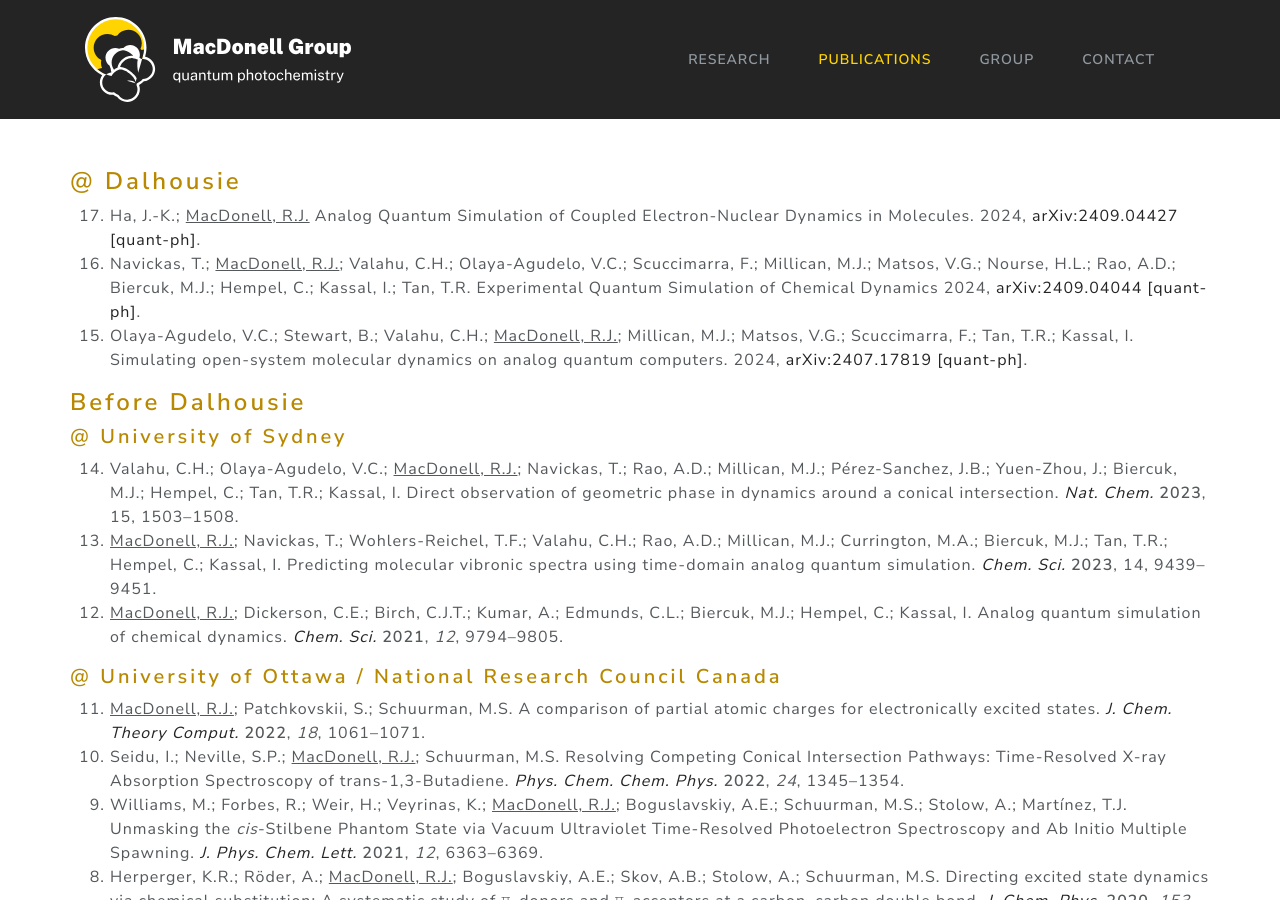
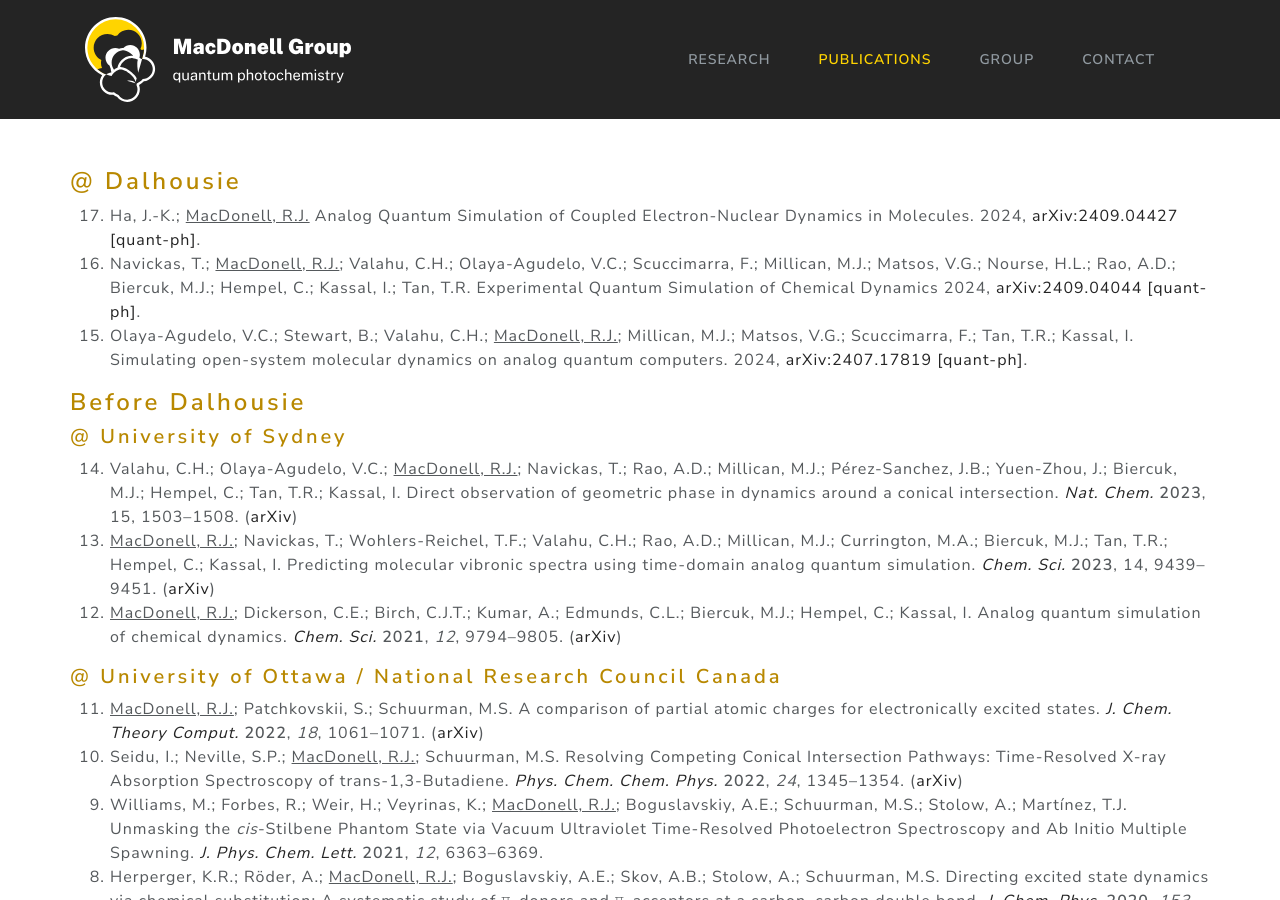
Before and after one commit to macdonell-group/macdonell-group.github.io, a Jekyll site: the page built from publications.md, in a window 1280 px wide and 900 px high. Built offline with Jekyll 4.4.1, drawn with Linux system fonts in a browser that asks for light colours.

Commit message:
Added arXiv links to published papers and updated photo.

```diff
--- a/publications.md
+++ b/publications.md
@@ -31,16 +31,17 @@ title: Publications
     Yuen-Zhou, J.; Biercuk, M.J.; Hempel, C.; Tan, T.R.; Kassal, I. Direct
     observation of geometric phase in dynamics around a conical intersection.
     [*Nat. Chem.*](https://doi.org/10.1038/s41557-023-01300-3) **2023**, 15,
-    1503–1508.
+    1503–1508. ([arXiv](https://arxiv.org/abs/2211.07320))
 13. <u>MacDonell, R.J.</u>; Navickas, T.; Wohlers-Reichel, T.F.;
     Valahu, C.H.; Rao, A.D.; Millican, M.J.; Currington, M.A.; Biercuk, M.J.;
     Tan, T.R.; Hempel, C.; Kassal, I. Predicting molecular vibronic spectra
     using time-domain analog quantum simulation.
     [*Chem. Sci.*](https://doi.org/10.1039/D3SC02453A) **2023**, 14, 9439–9451.
+    ([arXiv](https://arxiv.org/abs/2209.06558))
 9.  <u>MacDonell, R.J.</u>; Dickerson, C.E.; Birch, C.J.T.; Kumar, A.; Edmunds,
     C.L.; Biercuk, M.J.; Hempel, C.; Kassal, I. Analog quantum simulation of
     chemical dynamics. [*Chem. Sci.*](https://doi.org/10.1039/D1SC02142G)
-    **2021**, *12*, 9794–9805.
+    **2021**, *12*, 9794–9805. ([arXiv](https://arxiv.org/abs/2012.01852))
 
 #### @ University of Ottawa / National Research Council Canada
 
@@ -49,12 +50,12 @@ title: Publications
 12. <u>MacDonell, R.J.</u>; Patchkovskii, S.; Schuurman, M.S. A
     comparison of partial atomic charges for electronically excited states.
     [*J. Chem. Theory Comput.*](https://doi.org/10.1021/acs.jctc.1c01101)
-    **2022**, *18*, 1061–1071.
+    **2022**, *18*, 1061–1071. ([arXiv](https://arxiv.org/abs/2111.12208))
 11. Seidu, I.; Neville, S.P.; <u>MacDonell, R.J.</u>; Schuurman, M.S.
     Resolving Competing Conical Intersection Pathways: Time-Resolved X-ray Absorption
     Spectroscopy of trans-1,3-Butadiene.
     [*Phys. Chem. Chem. Phys.*](https://doi.org/10.1039/D1CP05085K)
-    **2022**, *24*, 1345–1354.
+    **2022**, *24*, 1345–1354. ([arXiv](https://arxiv.org/abs/2111.12065))
 10. Williams, M.; Forbes, R.; Weir, H.; Veyrinas, K.;
     <u>MacDonell, R.J.</u>; Boguslavskiy, A.E.; Schuurman, M.S.;
     Stolow, A.; Martínez, T.J.  Unmasking the *cis*-Stilbene Phantom
```
Also changed, not shown: images/macdonell_profile.jpg.
